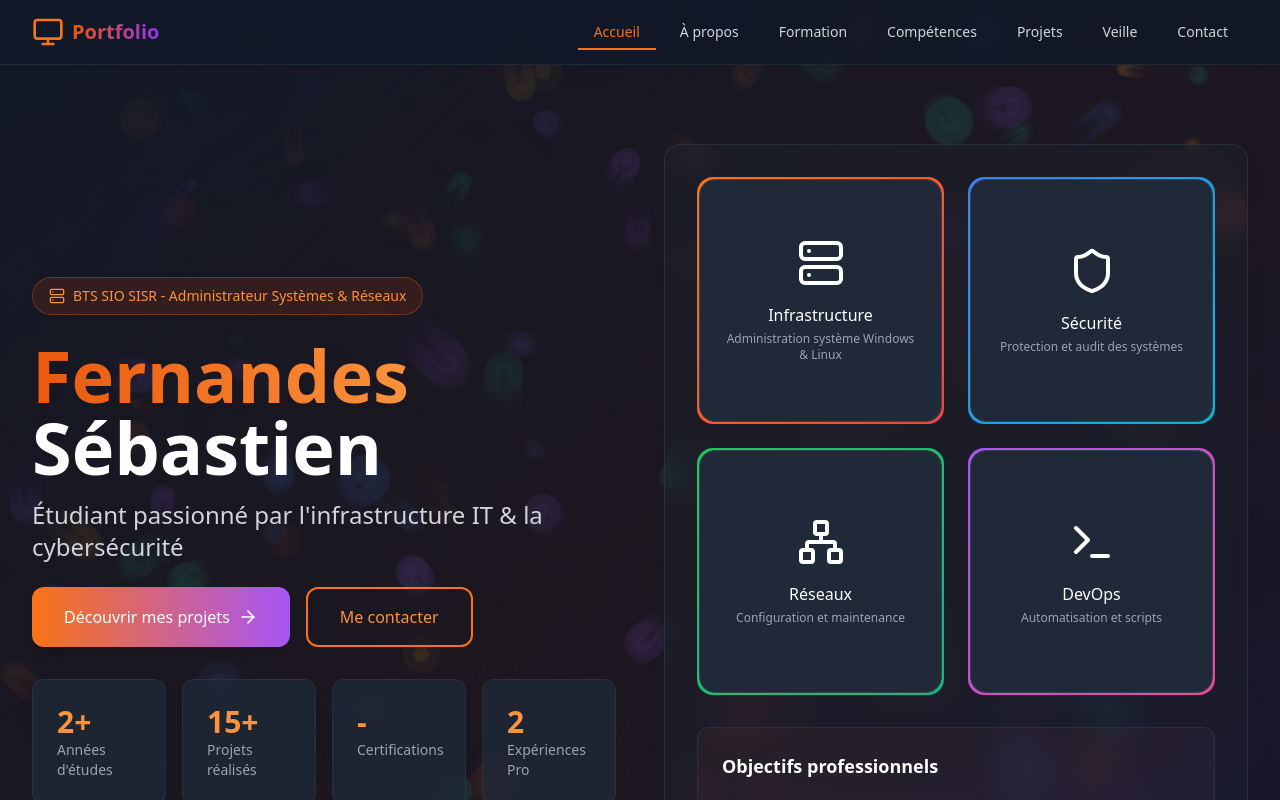
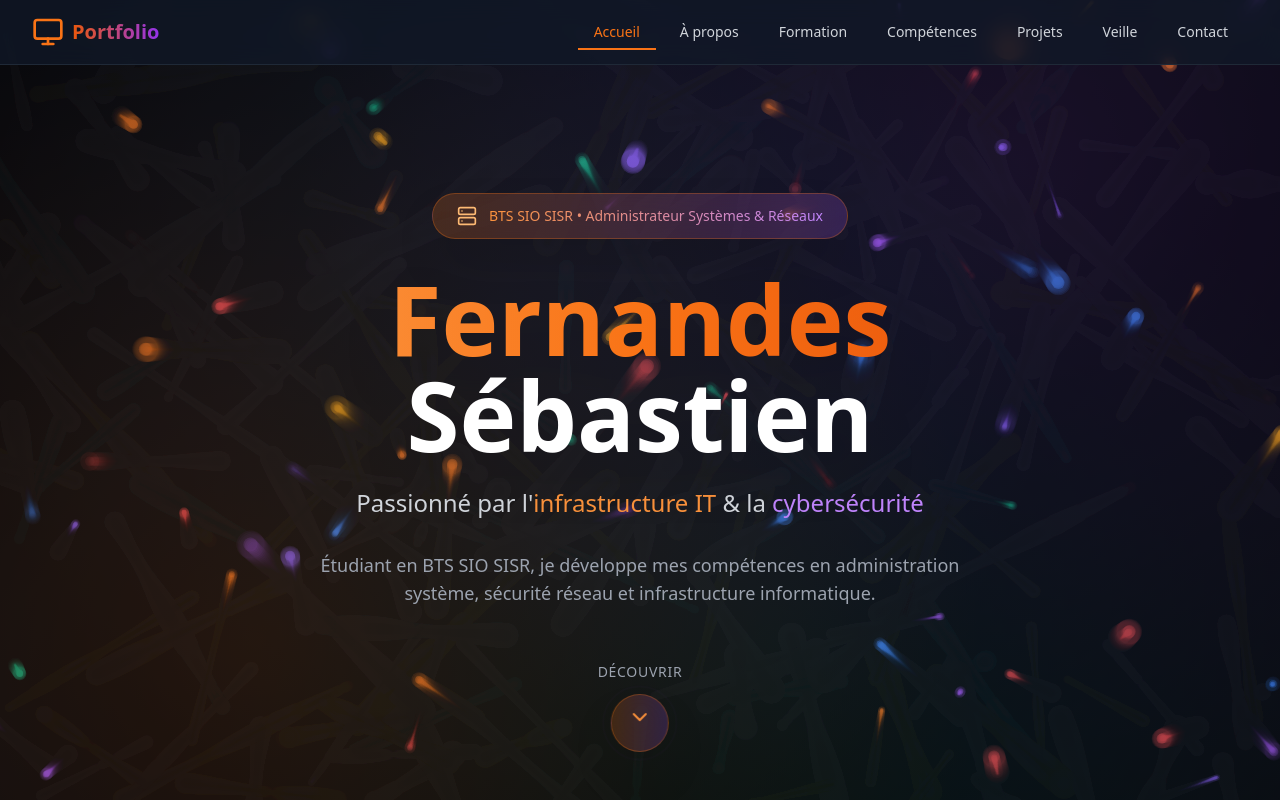
Before and after one commit to CapitaineRick/Portfolio, a React (Vite) app: page / in a window 1280 px wide. Shown: the top 800 px of the page. Built offline with nearby package versions, Linux system fonts and the light colour scheme.

Commit message:
Updated vite.config.ts

```diff
--- a/package.json
+++ b/package.json
@@ -28,7 +28,6 @@
     "postcss": "^8.4.33",
     "regenerator-runtime": "^0.14.1",
     "tailwindcss": "^3.4.1",
-    "terser": "^5.36.0",
     "typescript": "^5.2.2",
     "vite": "^6.3.5"
   }
--- a/src/components/sections/Hero.tsx
+++ b/src/components/sections/Hero.tsx
@@ -9,23 +9,6 @@ const Hero: React.FC = () => {
   useEffect(() => {
     setTimeout(() => setIsVisible(true), 500);
   }, []);
-
-  // Fonction pour assombrir une couleur hexadécimale
-  const darkenColor = (color: string, factor: number = 0.3): string => {
-    // Convertir la couleur hex en RGB
-    const hex = color.replace('#', '');
-    const r = parseInt(hex.substr(0, 2), 16);
-    const g = parseInt(hex.substr(2, 2), 16);
-    const b = parseInt(hex.substr(4, 2), 16);
-
-    // Assombrir chaque composante
-    const darkR = Math.floor(r * factor);
-    const darkG = Math.floor(g * factor);
-    const darkB = Math.floor(b * factor);
-
-    // Reconvertir en hex
-    return `#${darkR.toString(16).padStart(2, '0')}${darkG.toString(16).padStart(2, '0')}${darkB.toString(16).padStart(2, '0')}`;
-  };
 
   // Système de particules avec traînées qui s'effacent
   useEffect(() => {
@@ -45,7 +28,6 @@ const Hero: React.FC = () => {
       vy: number;
       size: number;
       color: string;
-      darkColor: string;
       life: number;
       maxLife: number;
       pulse: number;
@@ -55,17 +37,15 @@ const Hero: React.FC = () => {
     const colors = ['#f97316', '#a855f7', '#3b82f6', '#10b981', '#ef4444', '#f59e0b', '#8b5cf6'];
 
     function createParticle(x: number, y: number) {
-      const baseColor = colors[Math.floor(Math.random() * colors.length)];
       particles.push({
         x,
         y,
-        vx: (Math.random() - 0.5) * 4,
-        vy: (Math.random() - 0.5) * 4,
-        size: Math.random() * 5 + 3,
-        color: baseColor,
-        darkColor: darkenColor(baseColor, 0.3), // Version plus foncée pour la traînée
+        vx: (Math.random() - 0.5) * 3,
+        vy: (Math.random() - 0.5) * 3,
+        size: Math.random() * 4 + 2,
+        color: colors[Math.floor(Math.random() * colors.length)],
         life: 0,
-        maxLife: Math.random() * 150 + 100,
+        maxLife: Math.random() * 120 + 80,
         pulse: Math.random() * Math.PI * 2,
         trail: []
       });
@@ -75,11 +55,11 @@ const Hero: React.FC = () => {
       if (!ctx || !canvas) return;
 
       // Effacement progressif du canvas pour créer l'effet de traînée qui s'estompe
-      ctx.fillStyle = 'rgba(0, 0, 0, 0.05)';
+      ctx.fillStyle = 'rgba(0, 0, 0, 0.08)';
       ctx.fillRect(0, 0, canvas.width, canvas.height);
 
       // Créer des particules aléatoirement
-      if (Math.random() < 0.4) {
+      if (Math.random() < 0.3) {
         createParticle(Math.random() * canvas.width, Math.random() * canvas.height);
       }
 
@@ -91,7 +71,7 @@ const Hero: React.FC = () => {
         p.trail.push({ x: p.x, y: p.y, age: 0 });
 
         // Limiter la longueur de la traînée et vieillir les points
-        if (p.trail.length > 20) {
+        if (p.trail.length > 15) {
           p.trail.shift();
         }
 
@@ -104,43 +84,35 @@ const Hero: React.FC = () => {
         p.life++;
         p.pulse += 0.1;
 
-        // Dessiner la traînée avec la couleur plus foncée
+        // Dessiner la traînée avec effet de fondu
         for (let j = 0; j < p.trail.length; j++) {
           const trailPoint = p.trail[j];
-          const trailAlpha = (1 - (trailPoint.age / 20)) * (1 - (p.life / p.maxLife)) * 0.8;
-          const trailSize = p.size * (1 - (trailPoint.age / 20)) * 0.6;
+          const trailAlpha = (1 - (trailPoint.age / 15)) * (1 - (p.life / p.maxLife)) * 0.6;
+          const trailSize = p.size * (1 - (trailPoint.age / 15)) * 0.7;
 
-          if (trailAlpha > 0.02) {
+          if (trailAlpha > 0.01) {
             ctx.globalAlpha = trailAlpha;
-            ctx.fillStyle = p.darkColor; // Utiliser la couleur plus foncée pour la traînée
+            ctx.fillStyle = p.color;
             ctx.beginPath();
             ctx.arc(trailPoint.x, trailPoint.y, trailSize, 0, Math.PI * 2);
-            ctx.fill();
-
-            // Ajouter un effet de lueur pour la traînée
-            ctx.globalAlpha = trailAlpha * 0.3;
-            ctx.fillStyle = p.darkColor;
-            ctx.beginPath();
-            ctx.arc(trailPoint.x, trailPoint.y, trailSize * 1.5, 0, Math.PI * 2);
             ctx.fill();
           }
         }
 
-        // Dessiner la particule principale avec la couleur originale
-        const alpha = Math.sin(p.pulse) * 0.3 + 0.8 * (1 - (p.life / p.maxLife));
+        // Dessiner la particule principale
+        const alpha = Math.sin(p.pulse) * 0.3 + 0.7 * (1 - (p.life / p.maxLife));
         const size = p.size * (Math.sin(p.pulse * 0.5) * 0.3 + 1);
 
         ctx.globalAlpha = alpha;
-        ctx.fillStyle = p.color; // Couleur originale pour la particule principale
+        ctx.fillStyle = p.color;
         ctx.beginPath();
         ctx.arc(p.x, p.y, size, 0, Math.PI * 2);
         ctx.fill();
 
-        // Effet de lueur autour de la particule avec la couleur originale
-        ctx.globalAlpha = alpha * 0.4;
-        ctx.fillStyle = p.color;
+        // Effet de lueur autour de la particule
+        ctx.globalAlpha = alpha * 0.3;
         ctx.beginPath();
-        ctx.arc(p.x, p.y, size * 2.5, 0, Math.PI * 2);
+        ctx.arc(p.x, p.y, size * 2, 0, Math.PI * 2);
         ctx.fill();
 
         // Supprimer les particules mortes
@@ -167,20 +139,6 @@ const Hero: React.FC = () => {
     };
   }, []);
 
-  const scrollToProjects = () => {
-    const projectsSection = document.querySelector('#projects');
-    if (projectsSection) {
-      projectsSection.scrollIntoView({ behavior: 'smooth' });
-    }
-  };
-
-  const scrollToContact = () => {
-    const contactSection = document.querySelector('#contact');
-    if (contactSection) {
-      contactSection.scrollIntoView({ behavior: 'smooth' });
-    }
-  };
-
   const scrollToAbout = () => {
     const aboutSection = document.querySelector('#about');
     if (aboutSection) {
@@ -191,179 +149,72 @@ const Hero: React.FC = () => {
   return (
     <section
       id="home"
-      className="min-h-screen flex items-center justify-center relative overflow-hidden"
+      className="h-screen flex items-center justify-center relative overflow-hidden"
+      style={{
+        background: `
+          radial-gradient(circle at 20% 80%, rgba(249, 115, 22, 0.4) 0%, transparent 60%),
+          radial-gradient(circle at 80% 20%, rgba(168, 85, 247, 0.4) 0%, transparent 60%),
+          radial-gradient(circle at 40% 40%, rgba(59, 130, 246, 0.3) 0%, transparent 60%),
+          radial-gradient(circle at 60% 80%, rgba(16, 185, 129, 0.3) 0%, transparent 60%),
+          linear-gradient(135deg, #0f172a 0%, #1e293b 30%, #0f172a 70%, #1e293b 100%)
+        `
+      }}
     >
       {/* Canvas de particules */}
       <canvas
         ref={canvasRef}
-        className="absolute inset-0 opacity-20"
+        className="absolute inset-0 opacity-70"
         style={{ zIndex: 1 }}
       />
 
-      {/* Gradient Overlay */}
-      <div className="absolute inset-0 bg-gradient-to-br from-gray-900/90 via-orange-900/10 to-purple-900/10" style={{ zIndex: 2 }} />
+      {/* Contenu principal centré */}
+      <div className="relative z-10 text-center px-4 sm:px-6 lg:px-8 max-w-6xl mx-auto">
 
-      <div className="max-w-7xl mx-auto px-4 sm:px-6 lg:px-8 py-20 relative" style={{ zIndex: 3 }}>
-        <div
-          ref={heroRef}
-          className="flex flex-col lg:flex-row items-center gap-12 transition-all duration-300 opacity-100 translate-y-0"
-        >
-          {/* Left Column */}
-          <div className="lg:w-1/2 space-y-8">
-            <div className="space-y-6 text-center lg:text-left">
-              <div className="inline-flex items-center gap-2 px-4 py-2 rounded-full bg-orange-900/30 text-orange-400 text-sm font-medium border border-orange-500/30">
-                <Server className="w-4 h-4" />
-                BTS SIO SISR - Administrateur Systèmes & Réseaux
+        {/* Animation d'entrée spectaculaire */}
+        <div className={`transition-all duration-2000 ease-out ${
+          isVisible
+            ? 'opacity-100 translate-y-0 scale-100'
+            : 'opacity-0 translate-y-20 scale-95'
+        }`}>
+
+          {/* Badge professionnel */}
+          <div className="inline-flex items-center gap-3 px-6 py-3 rounded-full bg-gradient-to-r from-orange-500/20 to-purple-500/20 backdrop-blur-xl border border-orange-500/30 text-orange-300 text-sm font-medium mb-8 shadow-2xl">
+            <Server className="w-5 h-5" />
+            <span className="bg-clip-text text-transparent bg-gradient-to-r from-orange-400 to-purple-400">
+              BTS SIO SISR • Administrateur Systèmes & Réseaux
+            </span>
           </div>
 
-              <div>
-                <h1 className="text-5xl md:text-6xl lg:text-7xl font-bold mb-4">
-                  <span className="bg-clip-text text-transparent bg-gradient-to-r from-orange-600 to-orange-400">
+          {/* Titre principal spectaculaire */}
+          <div className="mb-8">
+            <h1 className="text-5xl md:text-7xl lg:text-8xl font-black mb-6 leading-none">
+              <span className="block bg-clip-text text-transparent bg-gradient-to-r from-orange-400 via-orange-500 to-orange-600 drop-shadow-2xl">
                 Fernandes
               </span>
-                  <br />
-                  <span className="text-white">
+              <span className="block text-white drop-shadow-2xl">
                 Sébastien
               </span>
             </h1>
-                <p className="text-xl md:text-2xl text-gray-300 leading-relaxed">
-                  Étudiant passionné par l'infrastructure IT & la cybersécurité
+
+            {/* Sous-titre élégant */}
+            <p className="text-lg md:text-xl lg:text-2xl text-gray-300 font-light leading-relaxed max-w-4xl mx-auto">
+              Passionné par l'<span className="text-orange-400 font-medium">infrastructure IT</span> &
+              la <span className="text-purple-400 font-medium">cybersécurité</span>
             </p>
           </div>
 
-              <div className="flex flex-wrap gap-4 justify-center lg:justify-start">
-                <button
-                  onClick={scrollToProjects}
-                  className="px-8 py-4 bg-gradient-to-r from-orange-500 to-purple-500 text-white rounded-xl
-                            hover:opacity-90 transform hover:scale-105
-                            transition-all duration-300 shadow-lg hover:shadow-orange-500/25
-                            flex items-center gap-2 font-medium"
-                >
-                  Découvrir mes projets
-                  <ArrowRight className="w-5 h-5" />
-                </button>
-                <button
-                  onClick={scrollToContact}
-                  className="px-8 py-4 border-2 border-orange-500 text-orange-400
-                            hover:bg-orange-900/20 rounded-xl
-                            transform hover:scale-105 transition-all duration-300
-                            flex items-center gap-2 font-medium backdrop-blur-sm"
-                >
-                  Me contacter
-                </button>
-              </div>
-            </div>
-
-            {/* Stats Grid */}
-            <div className="grid grid-cols-2 md:grid-cols-4 gap-4">
-              <div className="p-6 rounded-xl bg-gray-800/80 backdrop-blur shadow-lg border border-gray-700/50">
-                <div className="font-bold text-3xl text-orange-400">2+</div>
-                <div className="text-sm text-gray-400">Années d'études</div>
-              </div>
-              <div className="p-6 rounded-xl bg-gray-800/80 backdrop-blur shadow-lg border border-gray-700/50">
-                <div className="font-bold text-3xl text-orange-400">15+</div>
-                <div className="text-sm text-gray-400">Projets réalisés</div>
-              </div>
-              <div className="p-6 rounded-xl bg-gray-800/80 backdrop-blur shadow-lg border border-gray-700/50">
-                <div className="font-bold text-3xl text-orange-400">-</div>
-                <div className="text-sm text-gray-400">Certifications</div>
-              </div>
-              <div className="p-6 rounded-xl bg-gray-800/80 backdrop-blur shadow-lg border border-gray-700/50">
-                <div className="font-bold text-3xl text-orange-400">2</div>
-                <div className="text-sm text-gray-400">Expériences Pro</div>
+          {/* Remplace tout le contenu en dessous par quelque chose de simple */}
+          <div className="space-y-8">
+            <p className="text-gray-400 text-lg max-w-2xl mx-auto">
+              Étudiant en BTS SIO SISR, je développe mes compétences en administration système,
+              sécurité réseau et infrastructure informatique.
+            </p>
           </div>
         </div>
       </div>
 
-          {/* Right Column - Skills Showcase */}
-          <div className="lg:w-1/2 relative">
-            <div className="relative bg-gray-800/30 backdrop-blur-lg rounded-2xl p-8 shadow-xl border border-gray-700/50">
-              <div className="space-y-8">
-                {/* Featured Skills */}
-                <div className="grid grid-cols-2 gap-6">
-                  {[
-                    {
-                      icon: Server,
-                      label: 'Infrastructure',
-                      gradient: 'from-orange-500 to-red-500',
-                      description: 'Administration système Windows & Linux'
-                    },
-                    {
-                      icon: Shield,
-                      label: 'Sécurité',
-                      gradient: 'from-blue-500 to-cyan-500',
-                      description: 'Protection et audit des systèmes'
-                    },
-                    {
-                      icon: Network,
-                      label: 'Réseaux',
-                      gradient: 'from-green-500 to-emerald-500',
-                      description: 'Configuration et maintenance'
-                    },
-                    {
-                      icon: Terminal,
-                      label: 'DevOps',
-                      gradient: 'from-purple-500 to-pink-500',
-                      description: 'Automatisation et scripts'
-                    }
-                  ].map((item, index) => (
-                    <div
-                      key={index}
-                      className="relative group transition-all duration-300"
-                    >
-                      <div className={`
-                        w-full aspect-square rounded-2xl
-                        bg-gradient-to-br ${item.gradient}
-                        p-0.5 transition-all duration-300
-                        group-hover:scale-105 cursor-pointer
-                      `}>
-                        <div className="w-full h-full rounded-2xl bg-gray-800 p-6
-                                      flex flex-col items-center justify-center gap-4
-                                      border border-gray-700">
-                          <item.icon className="w-12 h-12 text-white transition-transform duration-300
-                                              group-hover:scale-110 group-hover:rotate-6" />
-                          <div className="text-center">
-                            <div className="font-medium text-white mb-1">
-                              {item.label}
-                            </div>
-                            <p className="text-xs text-gray-400">
-                              {item.description}
-                            </p>
-                          </div>
-                        </div>
-                      </div>
-                    </div>
-                  ))}
-                </div>
-
-                {/* Current Focus */}
-                <div className="bg-gradient-to-br from-orange-500/5 to-purple-500/5 rounded-xl p-6 border border-gray-700/50">
-                  <h3 className="text-lg font-semibold mb-4 text-white">
-                    Objectifs professionnels
-                  </h3>
-                  <ul className="space-y-3">
-                    <li className="flex items-center gap-2 text-sm text-gray-300">
-                      <div className="w-2 h-2 rounded-full bg-orange-500"></div>
-                      Devenir expert en sécurité des systèmes
-                    </li>
-                    <li className="flex items-center gap-2 text-sm text-gray-300">
-                      <div className="w-2 h-2 rounded-full bg-blue-500"></div>
-                      Spécialisation en pentesting
-                    </li>
-                    <li className="flex items-center gap-2 text-sm text-gray-300">
-                      <div className="w-2 h-2 rounded-full bg-green-500"></div>
-                      Certification en cybersécurité
-                    </li>
-                  </ul>
-                </div>
-              </div>
-            </div>
-          </div>
-        </div>
-      </div>
-
-      {/* Indicateur de scroll animé */}
-      <div className="absolute bottom-8 left-1/2 transform -translate-x-1/2 z-20 flex flex-col items-center space-y-3">
+      {/* Indicateur de scroll animé - repositionné */}
+      <div className="absolute bottom-12 left-1/2 transform -translate-x-1/2 z-20 flex flex-col items-center space-y-3">
         <div className="text-gray-400 text-sm font-medium tracking-wider uppercase">
           Découvrir
         </div>
--- a/vite.config.ts
+++ b/vite.config.ts
@@ -15,12 +15,9 @@ export default defineConfig({
   build: {
     rollupOptions: {
       output: {
+        // nécessaire pour les workers dans certaines configs
         manualChunks: undefined,
       },
     },
-    outDir: 'dist',
-    assetsDir: 'assets',
-    sourcemap: false,
-    minify: 'terser',
   },
 });
```
Lines whose indentation alone changed are shown as unchanged.
